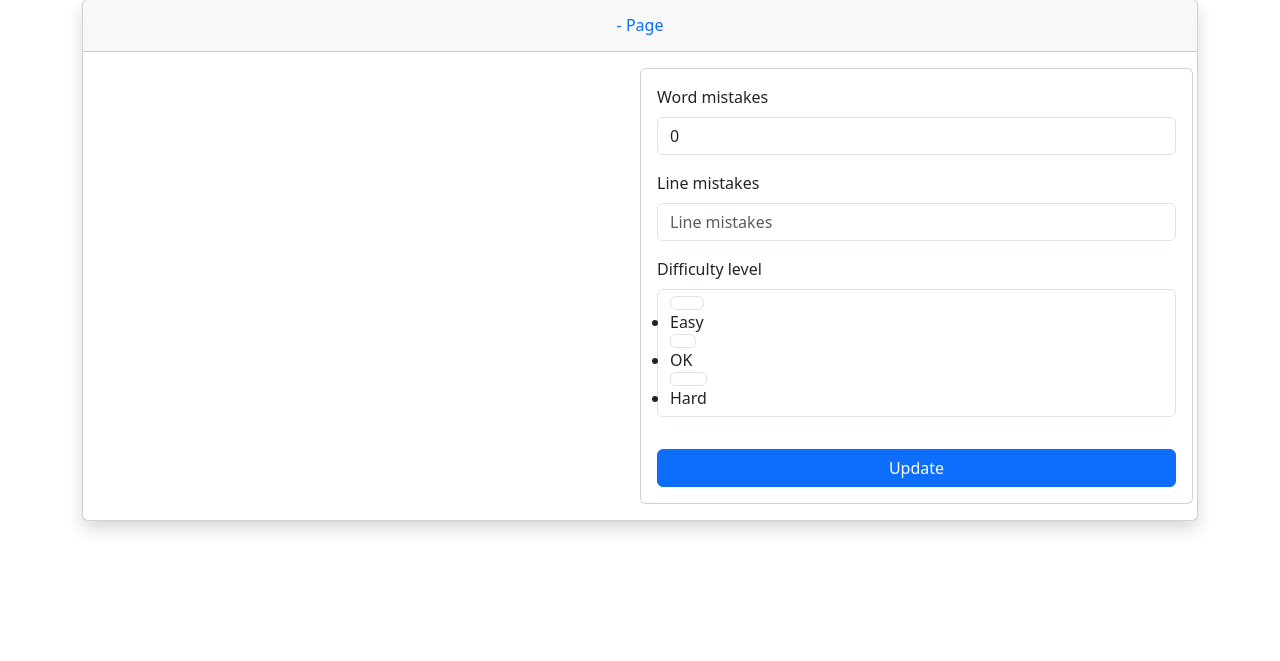
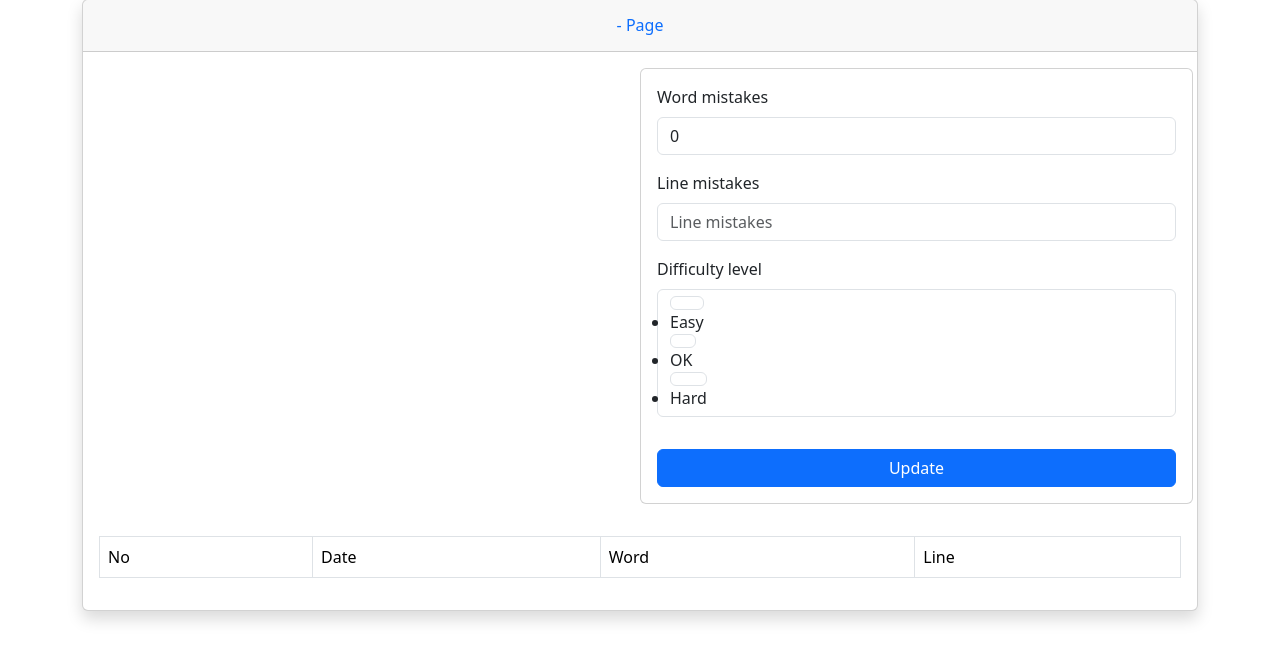
Before and after one commit to siraj-samsudeen/quran-srs, a Django app: template core_app/templates/page_entry.html in a window 1280 px wide. Shown: the part 65-726 px from the top of the page. Run offline with Django 3.2, Linux system fonts and the light colour scheme; the template is opened without the code that fills it: values that come from a table or form of the project are taken from there, others are empty; some libraries are stand-ins or nearby versions.

Commit message:
brought back revision_list display in page_entry

```diff
--- a/core_app/templates/page_entry.html
+++ b/core_app/templates/page_entry.html
@@ -27,6 +27,28 @@
             <button class="btn btn-primary">Update</button>
         </form>
     </div>
+    <div class="card-body row">
+        <div class="table-responsive">
+            <table class="table table-bordered" id="dataTable">
+                <thead>
+                    <tr>
+                        <td>No</td>
+                        <td>Date</td>
+                        <td>Word</td>
+                        <td>Line</td>
+                    </tr>
+                </thead>
+                {% for rev in revision_list%}
+                <tr>
+                    <td>{{forloop.counter}}</td>
+                    <td>{{rev.date |date:'d-M'}}</td>
+                    <td>{{rev.word_mistakes | display_zero}}</td>
+                    <td>{{rev.line_mistakes | display_zero}}</td>
+                </tr>
+                {% endfor%}
+            </table>
+        </div>
+    </div>
 </div>
 
 {% endblock content %}
```
Also changed, not shown: core_app/views.py (+3 -9 lines). Lines whose indentation alone changed are shown as unchanged.
